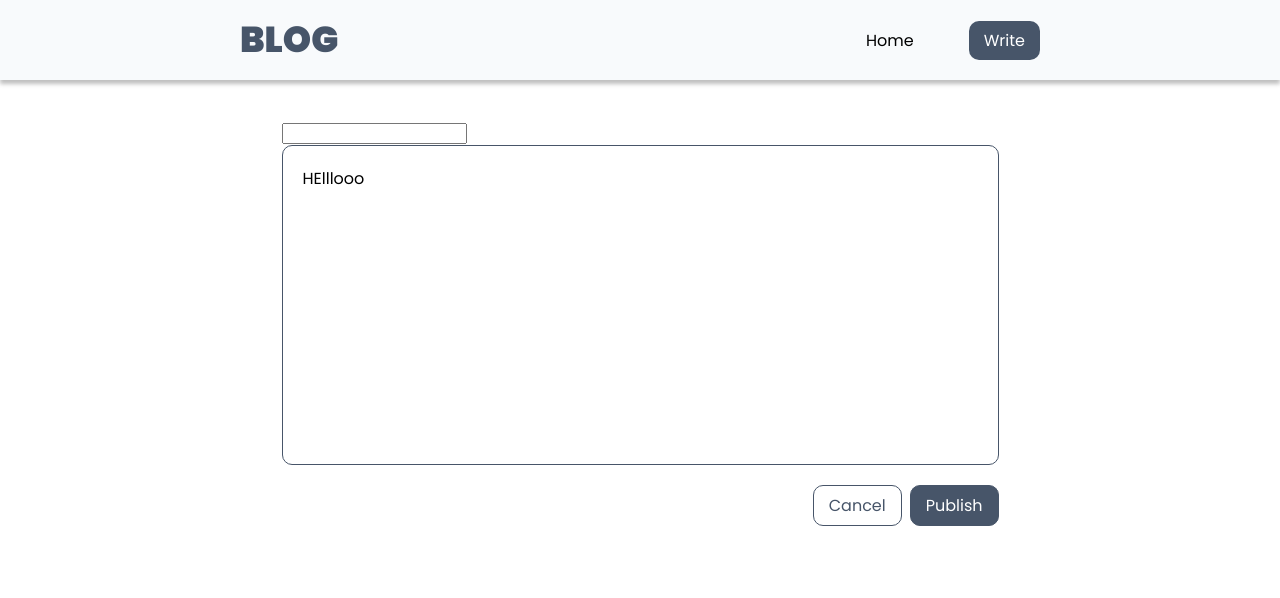
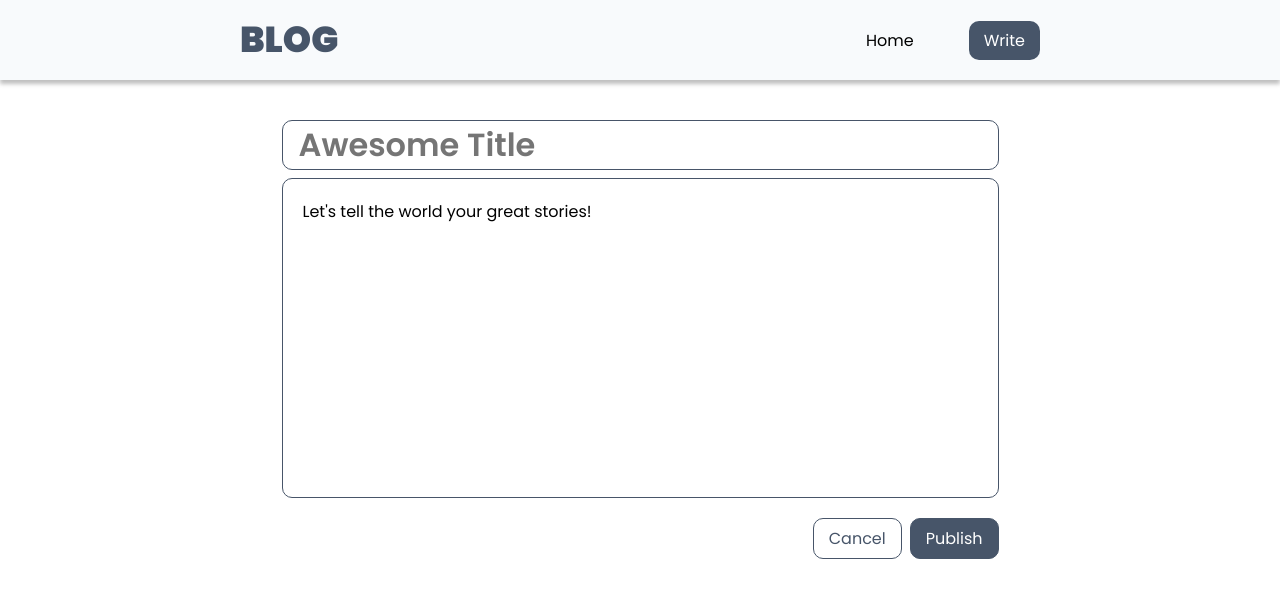
Before and after one commit to ricoputrap/nextjs-ts-blog-tiptap, a Next.js app: page /write in a window 1280 px wide. Shown: the top 598 px of the page. Built offline with nearby package versions, Linux system fonts and the light colour scheme.

Commit message:
add styling to the input field for the post title

```diff
--- a/components/organisms/PostForm/index.styles.ts
+++ b/components/organisms/PostForm/index.styles.ts
@@ -6,3 +6,15 @@ export const Actions = styled.div`
   gap: 8px;
   margin-top: 20px;
 `;
+
+export const InputTitle = styled.input`
+  width: 100%;
+  margin-bottom: 8px;
+  font-family: 'Poppins';
+  font-size: 32px;
+  font-weight: 600;
+  line-height: 48px;
+  padding: 0 16px;
+  border: 1px solid #475569;
+  border-radius: 10px;
+`;
--- a/components/organisms/PostForm/index.tsx
+++ b/components/organisms/PostForm/index.tsx
@@ -2,7 +2,7 @@ import { EditorContent, useEditor } from '@tiptap/react'
 import StarterKit from '@tiptap/starter-kit'
 import React, { useState } from 'react'
 import Button from '../../atoms/Button';
-import { Actions } from './index.styles';
+import { Actions, InputTitle } from './index.styles';
 
 const PostForm: React.FC = () => {
   const [title, setTitle] = useState("");
@@ -10,7 +10,7 @@ const PostForm: React.FC = () => {
     extensions: [
       StarterKit
     ],
-    content: `<div>HElllooo</div>`
+    content: `<div>Let's tell the world your great stories!</div>`
   });
 
   const onSubmit = async (e: React.MouseEvent) => {
@@ -28,17 +28,21 @@ const PostForm: React.FC = () => {
       body: JSON.stringify(data)
     })
     .then(res => res.json())
-    .then(res => console.log("===== RES:", res))
+    .then(res => {
+      const id = res.id;
+      window.location.replace(`/${id}`)
+    })
     .catch(error => console.error("ERROR:", error))
   }
 
   return (
     <div className='container'>
       <form>
-        <input
+        <InputTitle
           type="text"
           value={title}
           onChange={(e) => setTitle(e.target.value)}
+          placeholder="Awesome Title"
           required
         />
         <EditorContent editor={editor} />
```
